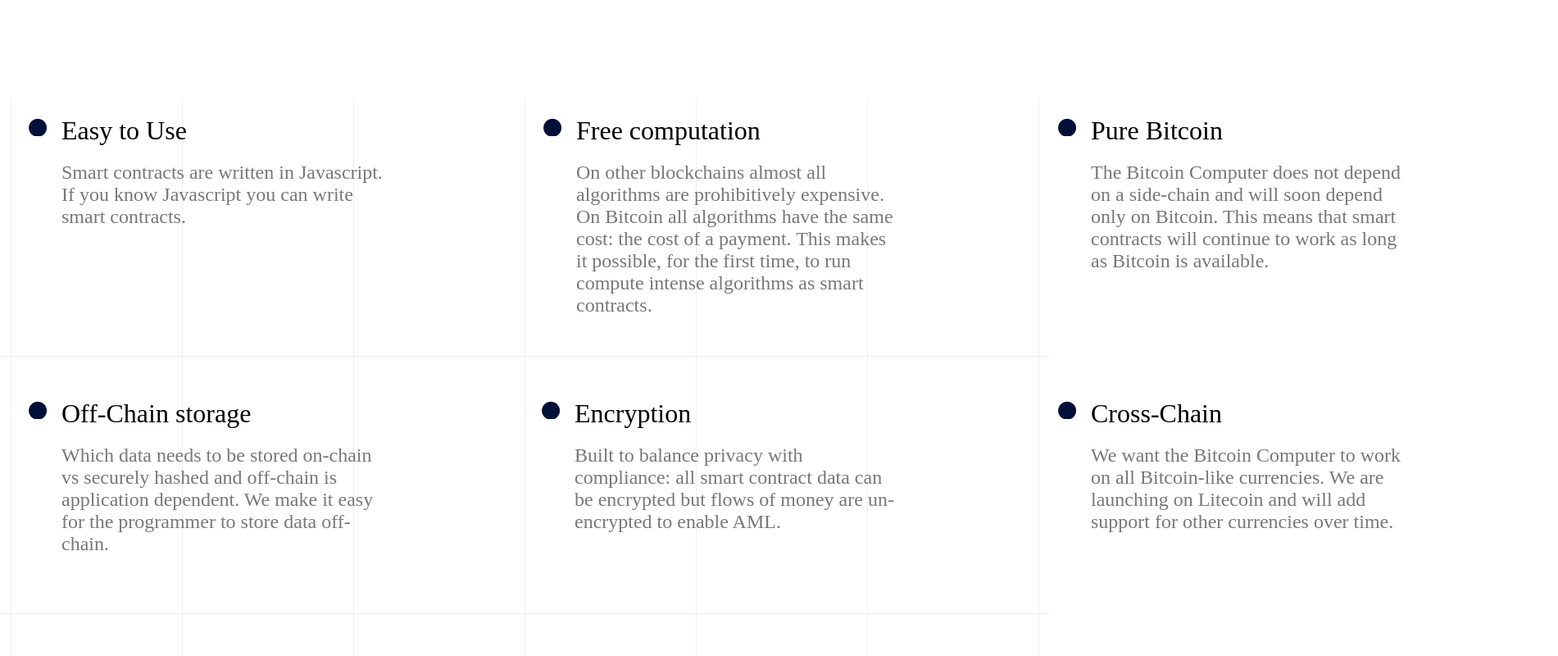
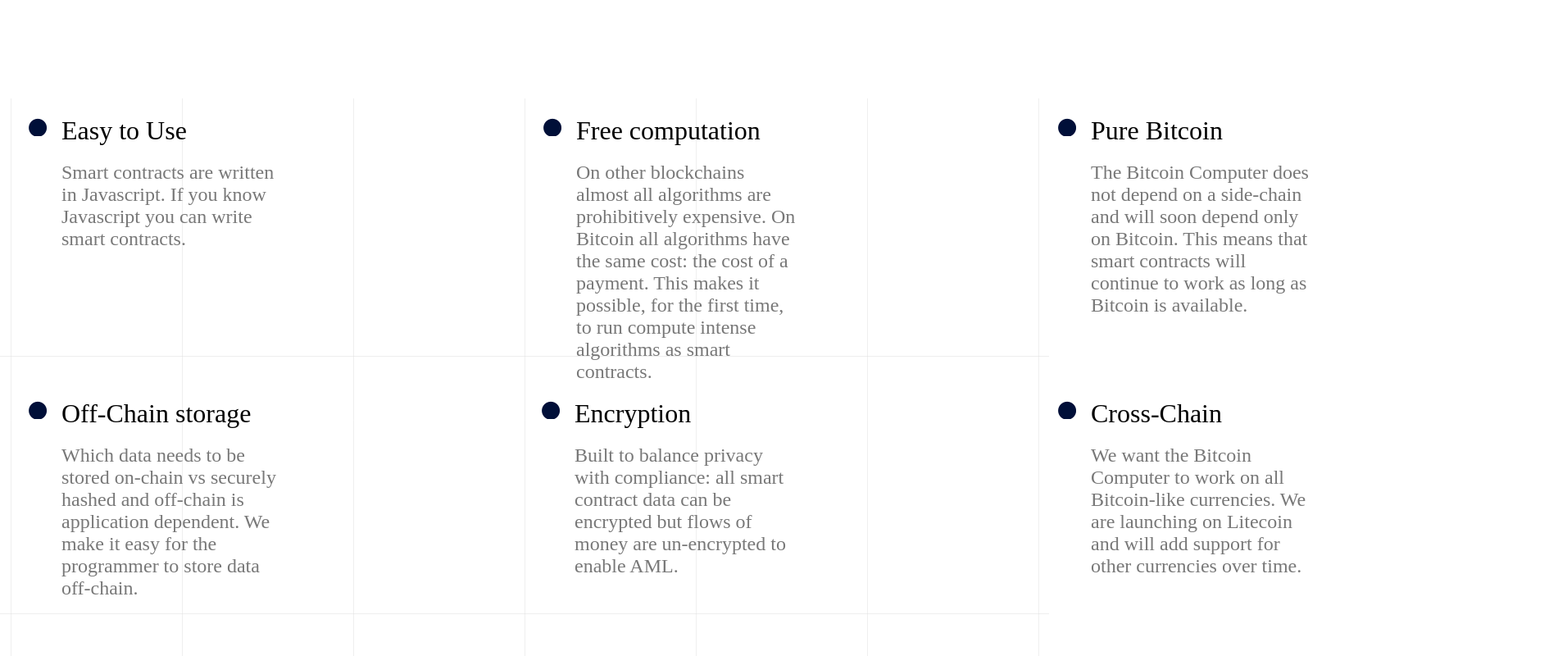
Before and after one commit to jonty007/website, a React (Create React App) app: page / in a window 1280 px wide. Shown: the part 1720-2520 px from the top of the page at 82% size, 1901 px wide, since content can reach past the window. Built offline with nearby package versions, Linux system fonts and the light colour scheme.

Commit message:
css fixes

```diff
--- a/src/About.css
+++ b/src/About.css
@@ -190,7 +190,7 @@
 
 .cv-1 {
     background-image: url("/public/cv.svg");
-    width: 33%;
+    width: 30%;
     height: 33%;
     z-index: 1;
     top: 770px;
@@ -201,7 +201,7 @@
 
 .cv-2 {
     background-image: url("/public/cv.svg");
-    width: 33%;
+    width: 30%;
     height: 33%;
     z-index: 1;
     top: 770px;
@@ -213,7 +213,7 @@
 
 .cv-3 {
     background-image: url("/public/cv.svg");
-    width: 33%;
+    width: 30%;
     height: 33%;
     z-index: 1;
     top: 770px;
--- a/src/App.css
+++ b/src/App.css
@@ -1,3 +1,7 @@
+* {
+  box-sizing: border-box;
+  /* border: 1px red solid !important; */
+}
 .App {
   text-align: center;
 }
--- a/src/Examples.css
+++ b/src/Examples.css
@@ -145,9 +145,9 @@
     position: absolute;
 }
 
-.examples-heading {
+/* .examples-heading {
     height: 50px;
-    width: 636px;
+    width: 33.33%;
     z-index: 2;
     top: 300px;
     left: 36px;
@@ -183,7 +183,7 @@
     top: 795px;
     left: 37.25px;
     position: absolute;
-}
+} */
 
 .example-1-text-tab {
     font-family: Formular;
@@ -192,7 +192,7 @@
     letter-spacing: 0;
     line-height: 31px;
     height: 62px;
-    width: 435px;
+    width: 80%;
     z-index: 2;
     top: 100px;
     /* left: 37.25px; */
@@ -206,7 +206,7 @@
     letter-spacing: 0;
     line-height: 31px;
     height: 349px;
-    width: 432px;
+    width: 80%;
     z-index: 2;
     top: 100px;
     /* left: 39.25px; */
@@ -215,7 +215,7 @@
 
 .examples-heading-tab {
     height: 50px;
-    width: 636px;
+    width: 33.33%;
     z-index: 2;
     /* top: 300px; */
     /* left: 36px; */
@@ -283,7 +283,7 @@
 }
 
 .line4 {
-    width: 100%;
+    width: 98%;
     top: 786.5px;
     left: 17.5px;
     position: absolute;
@@ -301,7 +301,7 @@
     line-height: 31px;
     text-align: left;
     height: 31px;
-    width: 1559px;
+    width: 98%;
     z-index: 2;
     top: 1396.5px;
     left: 36px;
@@ -311,7 +311,7 @@
 .code-section {
     background-image: url("/public/code-section.svg");
     height: 325px;
-    width: 592.25px;
+    width: 33.33%;
     z-index: 2;
     top: 805.38px;
     left: 663.75px;
@@ -323,7 +323,7 @@
     background-color: #FFFFFF;
     height: 468px;
     z-index: 2;
-    width: 1884px;
+    width: 100%;
     top: 787px;
     left: 18px;
     position: absolute;
--- a/src/Feature.css
+++ b/src/Feature.css
@@ -23,7 +23,7 @@
 
 .featureText {
     height: 215px;
-    width: 393px;
+    width: 70%;
     z-index: 1;
     top: 77px;
     left: 58px;
--- a/src/Features.css
+++ b/src/Features.css
@@ -126,7 +126,7 @@
 
 .feature1 {
     height: 316px;
-    width: 628px;
+    width: 30%;
     z-index: 1;
     top: 0px;
     left: 17px;
@@ -135,7 +135,7 @@
 
 .feature2 {
     height: 346px;
-    width: 628px;
+    width: 30%;
     z-index: 1;
     top: 0px;
     left: 645px;
@@ -144,7 +144,7 @@
 
 .feature3 {
     height: 316px;
-    width: 628px;
+    width: 30%;
     z-index: 1;
     top: 0px;
     left: 1273px;
@@ -153,7 +153,7 @@
 
 .feature4 {
     height: 316px;
-    width: 628px;
+    width: 30%;
     z-index: 1;
     top: 345px;
     left: 17px;
@@ -162,7 +162,7 @@
 
 .feature5 {
     height: 316px;
-    width: 628px;
+    width: 30%;
     z-index: 1;
     top: 345px;
     left: 643px;
@@ -171,7 +171,7 @@
 
 .feature6 {
     height: 316px;
-    width: 628px;
+    width: 30%;
     z-index: 1;
     top: 345px;
     left: 1273px;
@@ -180,7 +180,7 @@
 
 .feature7 {
     height: 316px;
-    width: 628px;
+    width: 30%;
     z-index: 1;
     top: 661px;
     left: 17px;
@@ -194,6 +194,6 @@
     position: absolute;
     background-repeat: no-repeat;
     z-index: 5;
-    width: 942px;
+    width: 50.9%;
     height: 1098.95px;
 }
--- a/src/Pricing.css
+++ b/src/Pricing.css
@@ -197,6 +197,6 @@
     position: absolute;
     background-repeat: no-repeat;
     z-index: 2;
-    width: 489px;
+    width: 26%;
     height: 471px;
 }
```
